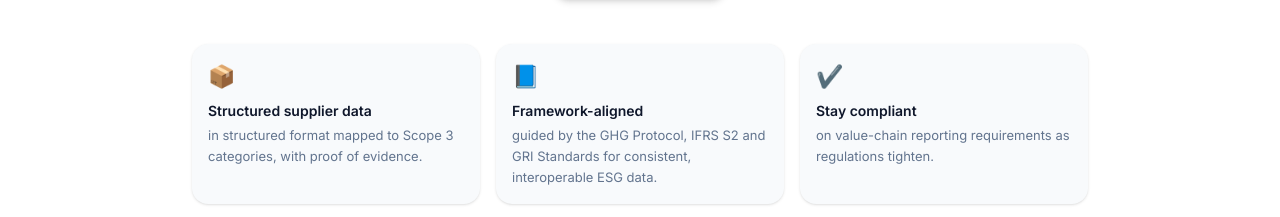
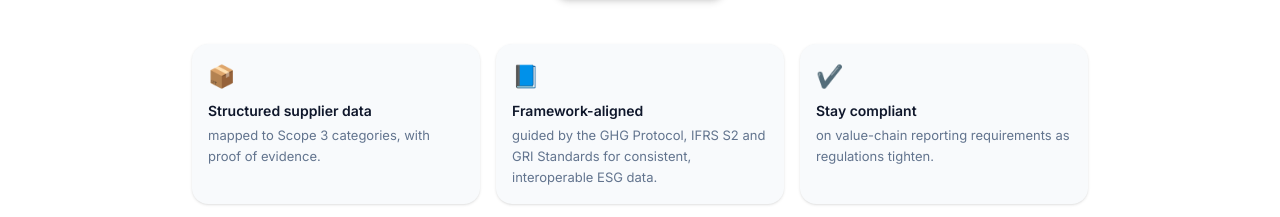
Before and after one commit to esgee-earth/esgee-earth-site, a Next.js app: page / in a window 1280 px wide. Shown: the part 1486-1703 px from the top of the page. Built offline with nearby package versions, Linux system fonts and the light colour scheme.

Commit message:
revised buyer benefit #2

```diff
--- a/app/page.tsx
+++ b/app/page.tsx
@@ -247,7 +247,7 @@ function HeroDiagramMinimal() {
             variant="buyer"
             icon="📦"
             title="Structured supplier data"
-            body="in structured format mapped to Scope 3 categories, with proof of evidence."
+            body="mapped to Scope 3 categories, with proof of evidence."
           />
           <BenefitCardWithIcon
             variant="buyer"
```
